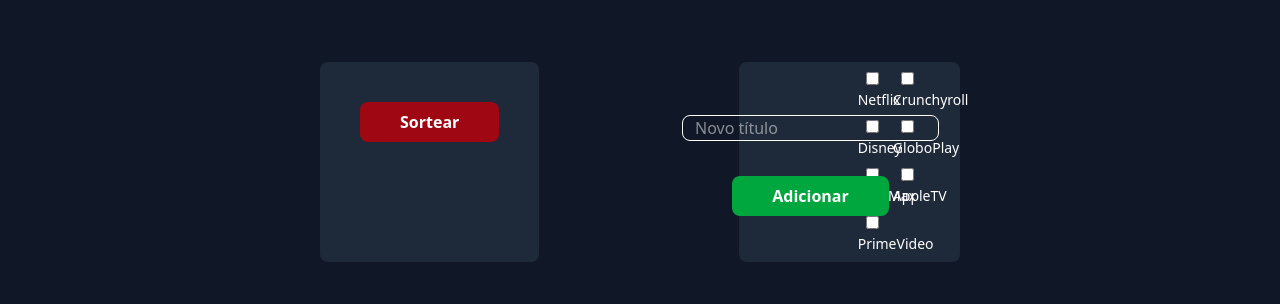
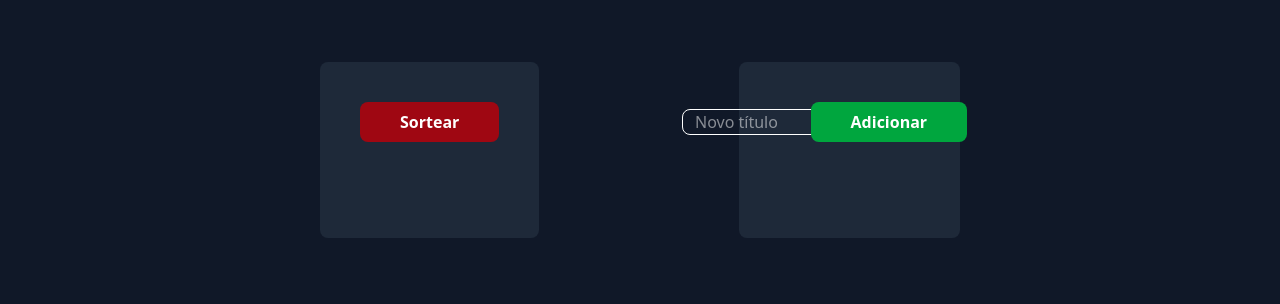
Before and after one commit to gabrielaplinski/artemis, a React (Vite) app in the folder roletela/: page / in a window 1280 px wide. Shown: the part 226-530 px from the top of the page. Built offline with nearby package versions, Linux system fonts and the light colour scheme; no server answers.

Commit message:
Update App.jsx

```diff
--- a/roletela/src/App.jsx
+++ b/roletela/src/App.jsx
@@ -77,20 +77,6 @@
     }
   }
 
-  function AdicionarPlataforma({ id, ativo }) {
-    return (
-      <label className='text-sm'>
-            <input
-              type="checkbox"
-              checked={novasPlataformas.includes(id)}
-              onChange={() => qualPlataforma(id)}
-              className="mx-2"
-            />
-            {id}
-      </label>
-    )
-  }
-
   return (
     <div className="bg-gray-900 min-h-screen text-white pt-40 px-80 flex flex-col items-center">
       <h1 className="text-5xl text-center font-bold mb-20 w-full">RoleTela</h1>
@@ -111,17 +97,6 @@
         <div className="bg-gray-800 p-10 rounded-lg grid grid-cols-2 grid-rows-2 gap-4 justify-items-center items-center">
           <input type="text" value={novoTitulo} id="iNovoTitulo" onChange={(e) => setAdicionado(e.target.value)} placeholder="Novo título" className="border px-3 rounded-lg"
           />
-          <div className="row-span-2 grid grid-cols-2 gap-2" >
-            <AdicionarPlataforma
-              id='Netflix'
-            />
-            <AdicionarPlataforma id='Crunchyroll' />
-            <AdicionarPlataforma id='Disney' />
-            <AdicionarPlataforma id='GloboPlay' />
-            <AdicionarPlataforma id='HBOMax' />
-            <AdicionarPlataforma id='AppleTV' />
-            <AdicionarPlataforma id='PrimeVideo' />
-          </div>
           <button onClick={adicionar} className="bg-green-600 font-semibold h-10 px-10 py-1 rounded-lg hover:cursor-pointer transition-colours" >Adicionar</button>
         </div>
       </nav>
```
